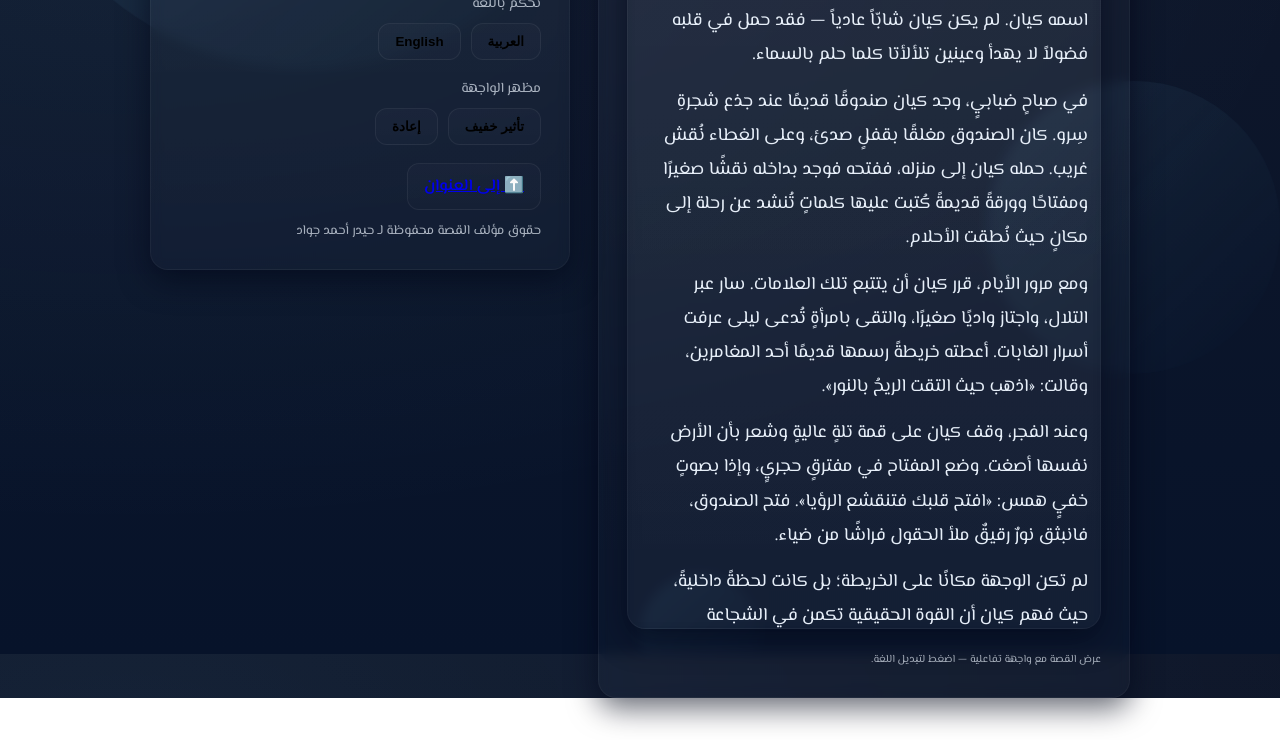
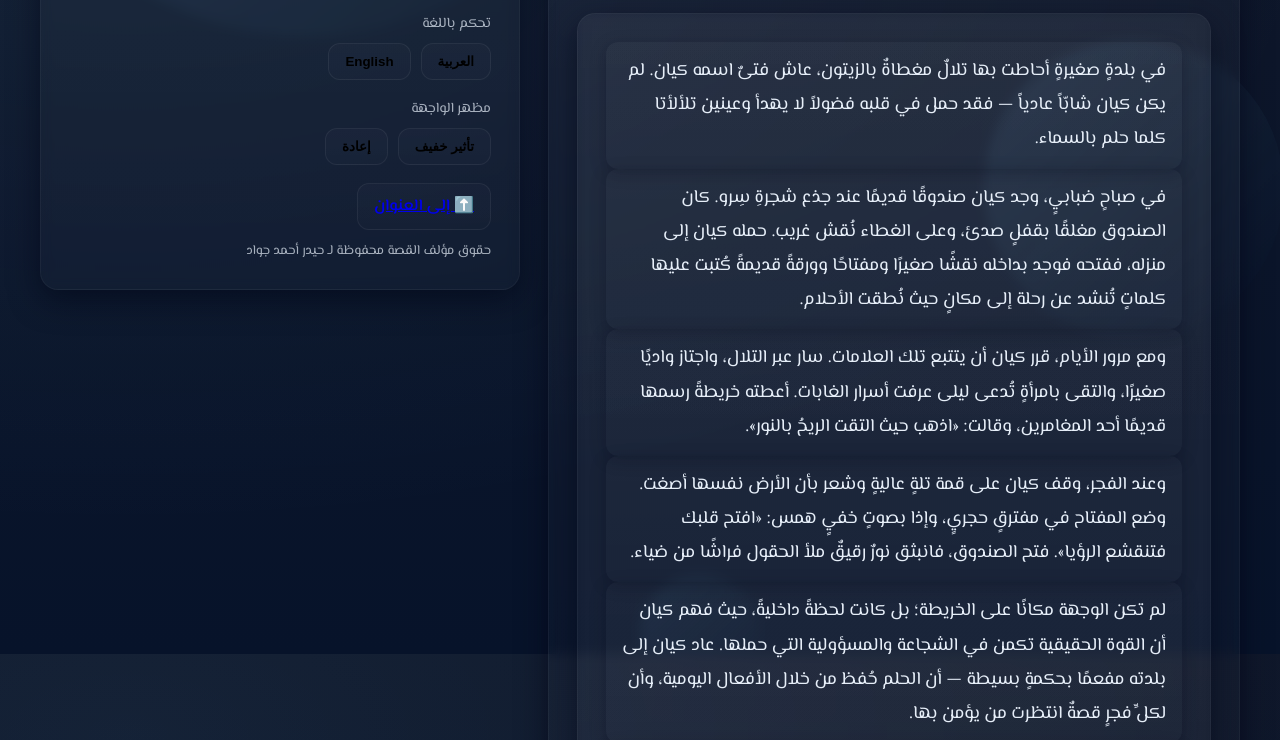
Before and after one commit to u81619/Kian, a plain HTML site: page index.html in a window 1280 px wide. Shown: the part 146-886 px from the top of the page. Before the commit the page ends 844 px from the top, so only its background shows below. Drawn offline with Linux system fonts and the light colour scheme.

Commit message:
Update index.html

```diff
--- a/index.html
+++ b/index.html
@@ -26,15 +26,17 @@
       -webkit-font-smoothing:antialiased;
       -moz-osx-font-smoothing:grayscale;
       display:flex;
-      align-items:center;
+      align-items:flex-start;
       justify-content:center;
-      padding:32px;
+      padding:40px;
+      min-height: 200vh; /* ارتفاع أكبر للصفحة */
     }
     .particles{position:fixed;inset:0;pointer-events:none;overflow:hidden}
     .particle{position:absolute;border-radius:50%;opacity:0.12;background:linear-gradient(135deg,var(--accent),transparent);animation:float 12s linear infinite}
     @keyframes float{0%{transform:translateY(0) scale(1)}50%{transform:translateY(-120vh) scale(1.8)}100%{transform:translateY(0) scale(1)}}
 
-    .wrap{max-width:980px;width:100%;display:grid;grid-template-columns:1fr 420px;gap:28px;align-items:start}
+    .wrap{max-width:1200px;width:100%;display:grid;grid-template-columns:1fr 480px;gap:28px;align-items:start} /* عرض أكبر */
+    @media (max-width:1200px){.wrap{grid-template-columns:1fr 420px;}}
     @media (max-width:920px){.wrap{grid-template-columns:1fr;}}
 
     .panel{background:linear-gradient(180deg, rgba(255,255,255,0.03), rgba(255,255,255,0.02));border-radius:18px;padding:28px;backdrop-filter: blur(6px);box-shadow: 0 10px 30px rgba(2,6,23,0.6);border:1px solid rgba(255,255,255,0.04)}
@@ -42,8 +44,22 @@
     h1{margin:0 0 8px 0;font-weight:700;font-size:28px}
     .meta{color:var(--muted);font-size:14px;margin-bottom:16px}
 
-    .story{line-height:1.9;font-size:18px}
-    .story p{margin:12px 0}
+    .story{
+      line-height:1.9;
+      font-size:18px;
+      display:flex;
+      flex-direction:column;
+      gap:20px;
+    }
+
+    /* كل فقرة تظهر كبطاقة صغيرة */
+    .story p{
+      background: linear-gradient(180deg, rgba(255,255,255,0.02), rgba(255,255,255,0.01));
+      padding: 12px 16px;
+      border-radius: 12px;
+      box-shadow: 0 4px 16px rgba(2,6,23,0.3);
+      margin:0;
+    }
 
     .side{display:flex;flex-direction:column;gap:18px;position:sticky;top:20px;height:max-content}
     .author{display:flex;gap:12px;align-items:center}
@@ -56,31 +72,26 @@
 
     footer{margin-top:20px;color:var(--muted);font-size:13px}
 
-    /* صندوق القصة مع تمرير النص وارتفاع ديناميكي */
+    /* صندوق القصة بدون سكروول */
     .story-card{
       position: relative;
-      height: calc(100vh - 100px); /* ارتفاع ديناميكي حسب الشاشة */
-      overflow-y: auto;
-      padding-right: 12px;
-      scrollbar-width: thin;
-      scrollbar-color: var(--accent) rgba(255,255,255,0.1);
+      height: auto;
+      overflow: visible;
+      display: flex;
+      flex-direction: column;
+      gap: 20px;
+      max-width: 100%;
     }
-    .story-card::-webkit-scrollbar { width: 8px; }
-    .story-card::-webkit-scrollbar-track { background: rgba(255,255,255,0.04); border-radius: 8px; }
-    .story-card::-webkit-scrollbar-thumb { background: var(--accent); border-radius: 8px; }
 
     .flip-enter{animation:flipIn .6s forwards}
     .flip-exit{animation:flipOut .5s forwards}
     @keyframes flipIn{0%{opacity:0;transform:rotateY(90deg)}100%{opacity:1;transform:rotateY(0deg)}}
     @keyframes flipOut{0%{opacity:1;transform:rotateY(0deg)}100%{opacity:0;transform:rotateY(-90deg)}}
 
-    .visually-hidden{position:absolute!important;height:1px;width:1px;overflow:hidden;clip:rect(1px,1px,1px,1px);white-space:nowrap}
-
     #backToTop{
       position:fixed;bottom:30px;left:30px;z-index:1000;
       background:var(--accent);color:#000;padding:10px 16px;border:none;border-radius:50%;cursor:pointer;font-weight:700;box-shadow:0 4px 12px rgba(0,0,0,0.4);display:none;
     }
-
   </style>
 </head>
 <body>
```
